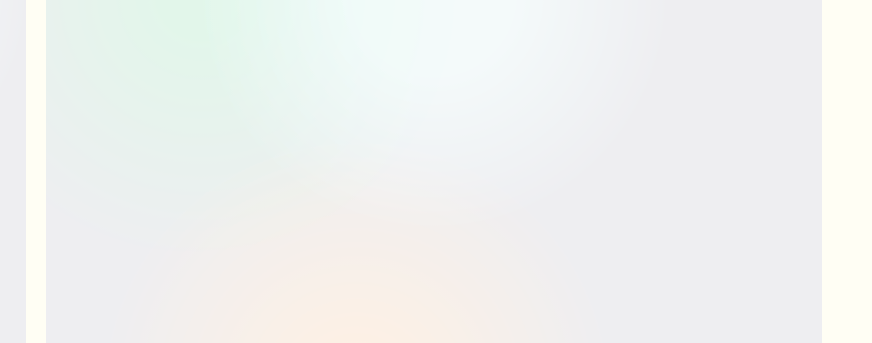
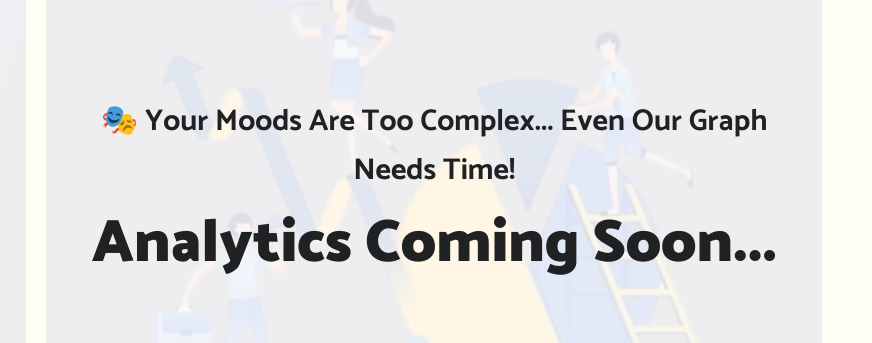
Before and after one commit to shreyansh-Geek/VibeLog, a plain HTML site: page index.html in a window 1280 px wide. Shown: the part 1045-1388 px from the top of the page, 408-1280 px from the left. Drawn offline with Linux system fonts and the light colour scheme.

Commit message:
Mood Graph Feature Update

```diff
--- a/index.html
+++ b/index.html
@@ -196,6 +196,8 @@
             </div>
             <!-- Graph Section -->
             <div class="third graph-container">
+                <p>🎭 Your Moods Are Too Complex... Even Our Graph Needs Time!</p>
+                <span>Analytics Coming Soon...</span>
             </div>
         </div>
     </div>
--- a/style.css
+++ b/style.css
@@ -483,4 +483,19 @@ body {
 .graph-container{
     width: 70%;
     display: flex;
+    justify-content: center;
+    align-items: center;
+    font-size: 30px;
+    text-align: center;
+    font-weight: 700;
+    background-image: url(./assets/graph-under-construction.png);
+    background-image: url(./assets/graph-under-construction.png);
+    background-repeat: no-repeat;
+    background-size: contain;
+    background-position: center;
 }
+.graph-container span{
+    font-size: 60px;
+    font-weight: 900;
+    text-align: center;
+}
```
Also changed, not shown: assets/graph-under-construction.png (added).
